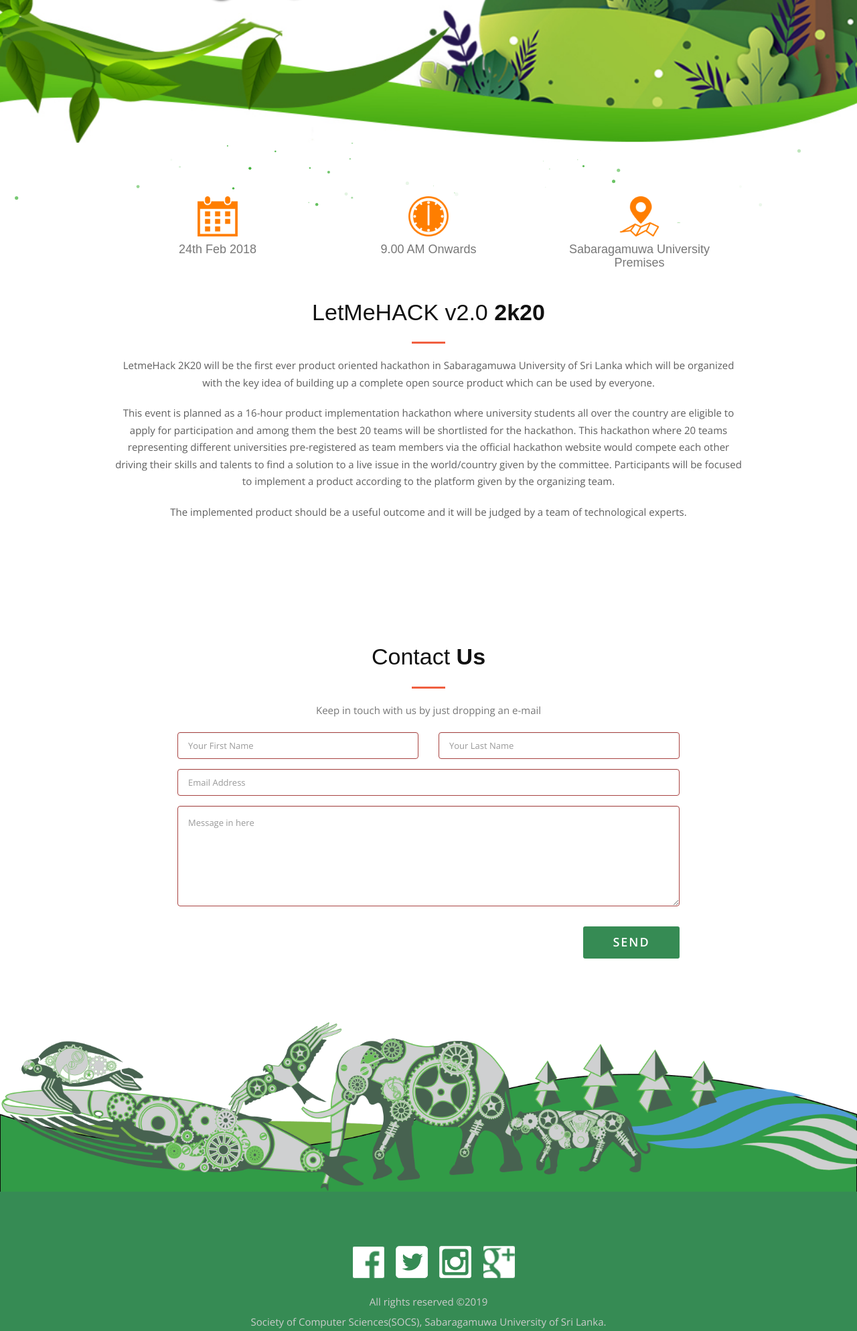
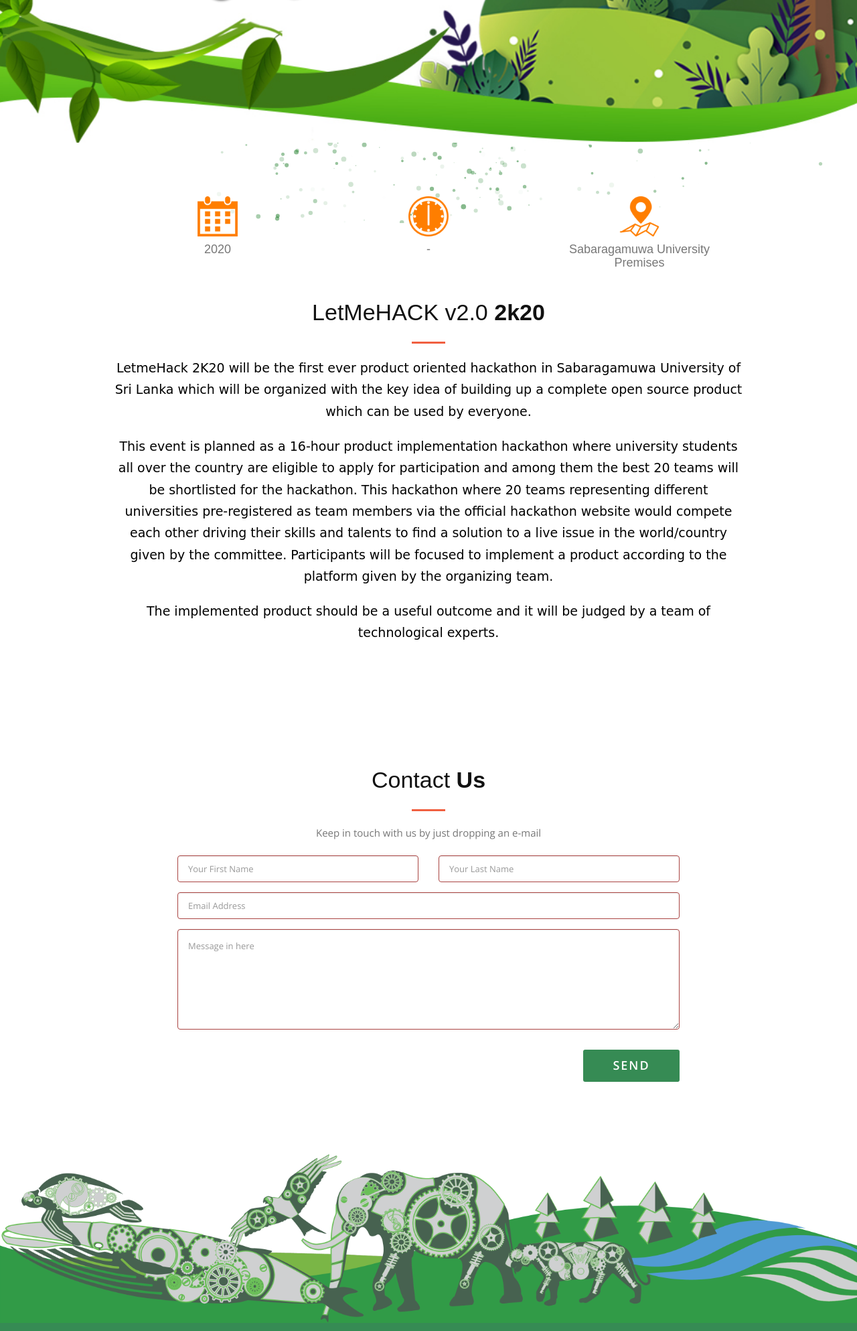
Before and after one commit to thilinamj/letmehackv2.0, a PHP site: page / in a window 1280 px wide. Shown: the part 467-2454 px from the top of the page at 67% size. Run offline with PHP 8.4, Linux system fonts and the light colour scheme; some web fonts are replaced.

Commit message:
add new pjs

```diff
--- a/index.php
+++ b/index.php
@@ -13,6 +13,7 @@
 <!-- Custom Fonts -->
 <link href='https://fonts.googleapis.com/css?family=Mrs+Sheppards%7CDosis:300,400,700%7COpen+Sans:300italic,400italic,600italic,700italic,800italic,400,300,600,700,800;' rel='stylesheet' type='text/css'>
 <link rel="stylesheet" type="text/css" href="fonts/ERASMD.ttf">
+<link href="https://fonts.googleapis.com/css?family=Pacifico&display=swap" rel="stylesheet">
 <!-- jQuery -->
 
 <style type="text/css">
@@ -143,7 +144,7 @@
 					<img style="height: 60px; width: 60px;" src="img/date.png">
 						<!-- <i class="fa fa-calendar"></i> -->
 					</div>
-					<h4>24th Feb 2018</h4>
+					<h4>2020</h4>
 				</div>
 			</div>
 			<div class="col-md-4">
@@ -152,7 +153,7 @@
 						<img style="height: 60px; width: 60px;" src="img/time.png">
 						<!-- <i class="fa fa-clock-o"></i> -->
 					</div>
-					<h4>9.00 AM Onwards</h4>
+					<h4>-</h4>
 				</div>
 			</div>
 			<div class="col-md-4">
@@ -166,13 +167,13 @@
 			</div>
 			<h2 class="section-heading wow bounceInDown">LetMeHACK v2.0 <b>2k20</b></h2>
 			<hr>
-			<p style="color: #5e5e5e;">
+			<p style="color:size: 31px;font-size: 19px;font-family: cursive;color: black;">
 				LetmeHack 2K20 will be the first ever product oriented hackathon in Sabaragamuwa University of Sri Lanka which will be organized with the key idea of building up a complete open source product which can be used by everyone.
 			</p>
-			<p style="color: #5e5e5e;">
+			<p style="color:size: 31px;font-size: 19px;font-family: cursive;color: black;">
 				This event is planned as a 16-hour product implementation hackathon where university students all over the country are eligible to apply for participation and among them the best 20 teams will be shortlisted for the hackathon. This hackathon where 20 teams representing different universities pre-registered as team members via the official hackathon website would compete each other driving their skills and talents to find a solution to a live issue in the world/country given by the committee. Participants will be focused to implement a product according to the platform given by the organizing team.
 			</p>
-			<p style="color: #5e5e5e;">
+			<p style="color:size: 31px;font-size: 19px;font-family: cursive;color: black;">
 				The implemented product should be a useful outcome and it will be judged by a team of technological experts.
 			</p>
 
@@ -180,14 +181,11 @@
 	</div>
 </div>
 </section>
-
-<div id="getting-started"></div>
 <!-- Section Fun Facts
 ================================================== -->
 
 <!-- Section Timeline
 ================================================== -->
-
 
 <!-- Section Sponsors
 ================================================== -->
@@ -295,7 +293,7 @@
 
 <div class="container-fluid">
 <div class="row">
-<img src="img/fg.png" alt="Smiley face" height="100%" width="100%">
+<img src="img/fi.png" alt="Smiley face" height="100%" width="100%">
 </div>
 </div>
 
--- a/js/app.js
+++ b/js/app.js
@@ -16,14 +16,14 @@
 {
   "particles": {
     "number": {
-      "value": 160,
+      "value": 400,
       "density": {
         "enable": true,
         "value_area": 800
       }
     },
     "color": {
-      "value": "#30ac28"
+      "value": "#0a7216"
     },
     "shape": {
       "type": "circle",
@@ -41,44 +41,44 @@
       }
     },
     "opacity": {
-      "value": 1,
+      "value": 0.5,
       "random": true,
       "anim": {
-        "enable": true,
+        "enable": false,
         "speed": 1,
-        "opacity_min": 0,
+        "opacity_min": 0.1,
         "sync": false
       }
     },
     "size": {
-      "value": 3,
+      "value": 4,
       "random": true,
       "anim": {
         "enable": false,
-        "speed": 4,
-        "size_min": 0.3,
+        "speed": 12.172854534388321,
+        "size_min": 0.1,
         "sync": false
       }
     },
     "line_linked": {
       "enable": false,
-      "distance": 150,
-      "color": "#ffffff",
-      "opacity": 0.4,
-      "width": 1
+      "distance": 272.4075216523917,
+      "color": "#1cac47",
+      "opacity": 0.08011985930952699,
+      "width": 2
     },
     "move": {
       "enable": true,
-      "speed": 1,
-      "direction": "none",
-      "random": true,
+      "speed": 2.5,
+      "direction": "bottom",
+      "random": false,
       "straight": false,
       "out_mode": "out",
       "bounce": false,
       "attract": {
-        "enable": false,
+        "enable": true,
         "rotateX": 600,
-        "rotateY": 600
+        "rotateY": 1200
       }
     }
   },
@@ -87,7 +87,7 @@
     "events": {
       "onhover": {
         "enable": true,
-        "mode": "bubble"
+        "mode": "repulse"
       },
       "onclick": {
         "enable": true,
@@ -99,18 +99,18 @@
       "grab": {
         "distance": 400,
         "line_linked": {
-          "opacity": 1
+          "opacity": 0.5
         }
       },
       "bubble": {
-        "distance": 250,
-        "size": 0,
-        "duration": 2,
-        "opacity": 0,
+        "distance": 400,
+        "size": 4,
+        "duration": 0.3,
+        "opacity": 1,
         "speed": 3
       },
       "repulse": {
-        "distance": 400,
+        "distance": 200,
         "duration": 0.4
       },
       "push": {
```
Also changed, not shown: img/fi.png (added).
